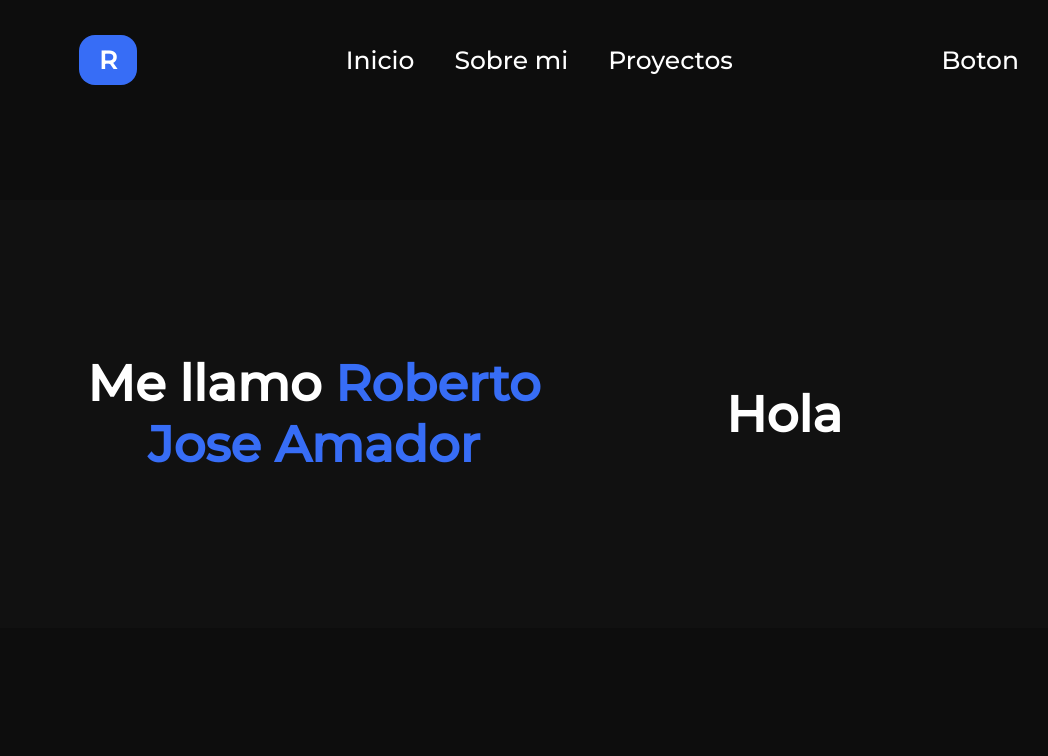
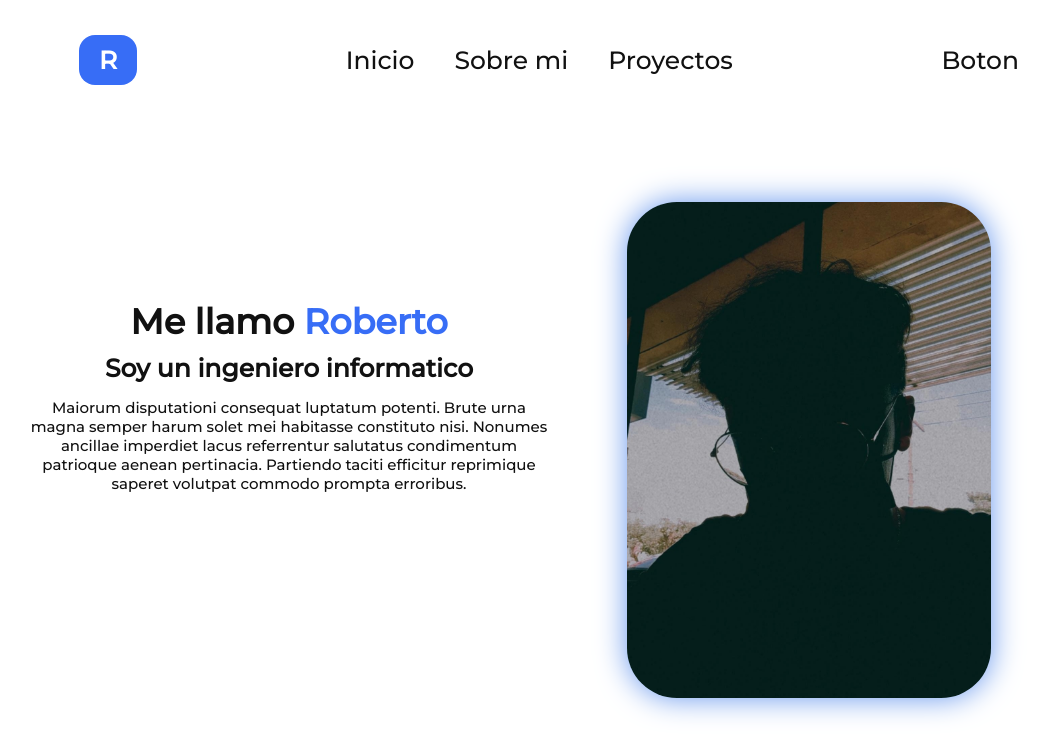
Before and after one commit to Chocoyito/WebVue, a Vue app: page / in a window 1280 px wide. Shown: the top 756 px of the page, without its empty margins (91-1139 px from the left). Built offline with nearby package versions, Linux system fonts and the light colour scheme.

Commit message:
va quedando

```diff
--- a/src/App.vue
+++ b/src/App.vue
@@ -4,8 +4,8 @@
 </script>
 
 <template>
-  <Header></Header>
-  <Main></Main>
+  <Header/>
+  <Main/>
 </template>
 
 <style scoped>
--- a/src/assets/main.css
+++ b/src/assets/main.css
@@ -1,7 +1,7 @@
 :root{
-  --primario: #0d0d0d;
+  --primario: #fff;
   --secundario: #376DF6;
-  --letra: #fff;
+  --letra: #111111;
   /* https://www.color-hex.com/color-palette/16812 */
 }
 
@@ -15,7 +15,7 @@ html{
 }
 
 body{
-  background-color: var(--primario);
+  background-color: var(#fff);
   margin: 0;
 }
 
@@ -35,8 +35,17 @@ body{
   display: grid;
 }
 
+a{
+  text-decoration: none;
+  color: inherit;
+}
+
 h1{
   font-size: 5rem;
+}
+
+h2{
+  font-size: 3rem;
 }
 
 #app {
--- a/src/components/header.vue
+++ b/src/components/header.vue
@@ -1,22 +1,24 @@
+<script setup>
+
+</script>
+
 <template>
     <header class="header">
         <nav class="navbar flex">
-            <a class="logo">
+            <a href="" class="logo">
                 R
             </a>
             <div class="li_items">
                 <ul class="no-padding flex">
-                    <li>Inicio</li>
-                    <li>Sobre mi</li>
-                    <li>Proyectos</li>
+                    <li><a href="">Inicio</a></li>
+                    <li><a href="">Sobre mi</a></li>
+                    <li><a href="">Proyectos</a></li>
                 </ul>
             </div>
-
             <div class="button">
                 Boton
             </div>
         </nav>
-
     </header>
 </template>
 
@@ -38,6 +40,7 @@
     padding: 1rem 2rem;
     border-radius: 16px;
     background-color: var(--secundario);
+    color: white;
     font-weight: bold;
 }
 
--- a/src/components/main.vue
+++ b/src/components/main.vue
@@ -1,32 +1,71 @@
+<script setup>
+  const name = "Roberto"
+  const carreer = "ingeniero informatico"
+
+</script>
+
 <template>
-    <main>
-        <div class="grid main_container">
-            <h1 class="no-margin">Me llamo <span class="span_name">Roberto Jose Amador</span></h1>
-            <h1>Hola</h1>
+    <main class="main_container flex">
+        <div class="about_me grid">
+            <div class="about_me_text flex">
+                <h1 class="no-margin">Me llamo <span class="span_name">{{ name }}</span></h1>
+                <h2 class="no-margin">Soy un {{carreer}}</h2>
+                <p>Maiorum disputationi consequat luptatum potenti. Brute urna magna semper harum solet mei habitasse constituto nisi. Nonumes ancillae imperdiet lacus referrentur salutatus condimentum patrioque aenean pertinacia. Partiendo taciti efficitur reprimique saperet volutpat commodo prompta erroribus.</p>
+            </div>
+            <!-- Aqui otro div para el boton -->
+            <img src="../assets/icons/profile_picture.jpg" alt="">
+
         </div>
     </main>
 </template>
 
 <style scoped>
+
     @import '../assets/main.css';
+
+    h1{
+        font-size: 3.5rem;
+    }
+    h2{
+        font-size: 2.5rem;
+    }
+    p{
+        font-size: 1.5rem;
+    }
+
+    img{
+        height: auto;
+        width: 70%;
+        border-radius: 50px;
+        filter: drop-shadow(0 0 1.50rem cornflowerblue);
+    }
 
     .span_name{
         color: var(--secundario);
     }
 
     .main_container{
-        margin: 10rem 0;
-        padding: 15rem 15rem;
-        grid-template-columns: repeat(2, 1fr);
+        padding: 10rem 10rem;
+        width: auto;
+        /* #090909 #111111 */
+    }
+
+    .about_me{
+        height: 50rem;
+        grid-template-columns: 50% 50%;
+        justify-items: center;
         align-items: center;
+    }
+
+    .about_me_text{
+        flex-direction: column;
         text-align: center;
-        border-radius: 16px;
-        background-color: #111111;
-
-        /*
-            #090909
-            #111111
-         */
+        align-self: start;
+        margin-top: 10rem;
+    }
+    .about_me h2{
+        margin-top: 1rem;
+        white-space: pre-line;
     }
 
 </style>
```
Also changed, not shown: src/assets/icons/profile_picture.jpg (added).
